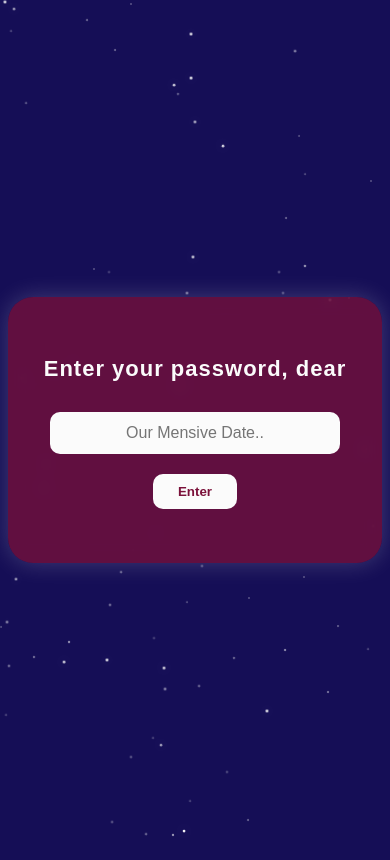
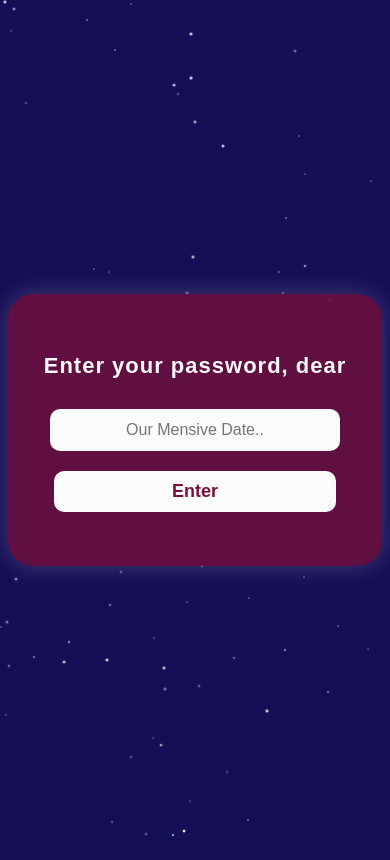
Before and after one commit to beckham-new/formyghi, a plain HTML site: page index.html in a window 390 px wide. Drawn offline with Linux system fonts and the light colour scheme.

Commit message:
Update style.css

```diff
--- a/css/style.css
+++ b/css/style.css
@@ -368,3 +368,10 @@ canvas {
   0% { opacity: 0.3; transform: scale(1); }
   100% { opacity: 1; transform: scale(1.4); }
 }
+
+@media (max-width: 600px) {
+  button {
+    width: 90%;
+    font-size: 18px;
+  }
+}
```
